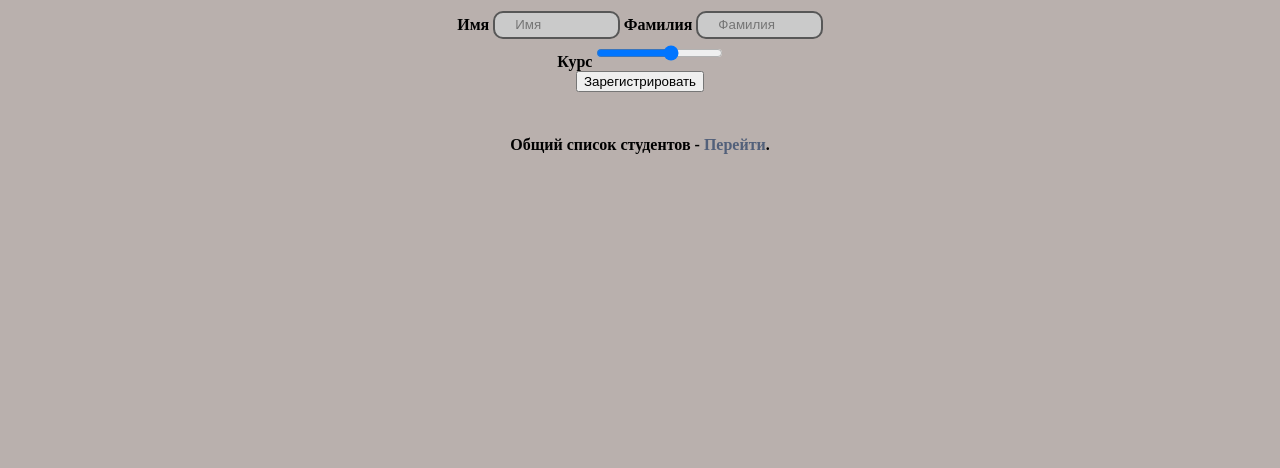
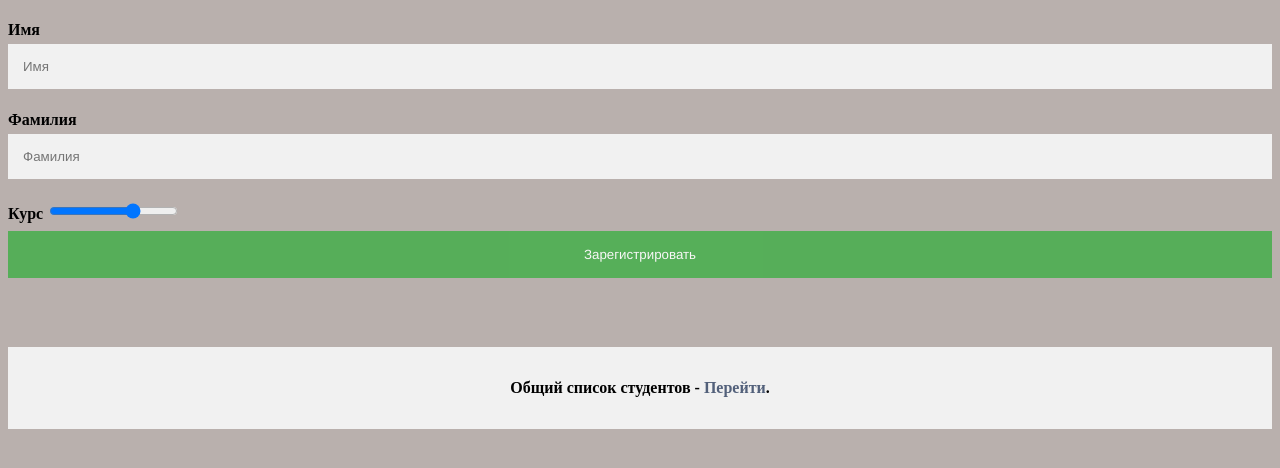
Before and after one commit to Quatry/flaskapp, a Flask app: page /create-student/ in a window 1280 px wide. Shown: the top 468 px of the page. Run offline with Flask 3, Linux system fonts and the light colour scheme.

Commit message:
Update style.css

```diff
--- a/flaskapp/static/styles/style.css
+++ b/flaskapp/static/styles/style.css
@@ -1,44 +1,65 @@
-.input_style{
-    border: 2px solid #575757;
-    -webkit-border-radius: 10px;
-    background: #cacaca !important;
-    outline: none;
-    height: 24px;
-    width: 120px;
-    color: #000000;
-    width: 10%;
-    padding: 12px 20px;
-    margin: 0px 0;
-    box-sizing: border-box;
+* {box-sizing: border-box}
+
+/* Add padding to containers */
+.container {
+  padding: 16px;
 }
-.input_button{
-    border: 2px solid #575757;
-    -webkit-border-radius: 10px;
-    background: #c2c2c2 !important;
-    margin: 4px 0;
+
+/* Full-width input fields */
+input[type=text], input[type=number] {
+  width: 100%;
+  padding: 15px;
+  margin: 5px 0 22px 0;
+  display: inline-block;
+  border: none;
+  background: #f1f1f1;
+}
+
+input[type=text]:focus, input[type=password]:focus {
+  background-color: #ddd;
+  outline: none;
+}
+
+/* Overwrite default styles of hr */
+hr {
+  border: 1px solid #f1f1f1;
+  margin-bottom: 25px;
+}
+
+/* Set a style for the submit/register button */
+.registerbtn {
+  background-color: #4CAF50;
+  color: white;
+  padding: 16px 20px;
+  margin: 8px 0;
+  border: none;
+  cursor: pointer;
+  width: 100%;
+  opacity: 0.9;
+  font-family: 'Franklin Gothic Medium', 'Arial Narrow', Arial, sans-serif;
+}
+
+.registerbtn:hover {
+  opacity:1;
+}
+
+/* Add a blue text color to links */
+a {
+  color: dodgerblue;
+}
+
+/* Set a grey background color and center the text of the "sign in" section */
+.signin {
+  background-color: #f1f1f1;
+  text-align: center;
 }
 body{
     background-color: rgb(185, 176, 173);
 }
 
-h1{
-    text-align: center;
-}
 
-h4{
-    margin-top: 0.67em;
-    margin-bottom: 0.67em;
-    text-align: center;
-}
 
 a { color:#52607a;  transition: 0.5s;
 text-decoration:none;
 }
 a:hover { color:midnightblue; }
-
-
-ul{
-    list-style-type: none;
-    list-style-position: outside;
-    text-align: center;
-}
```
